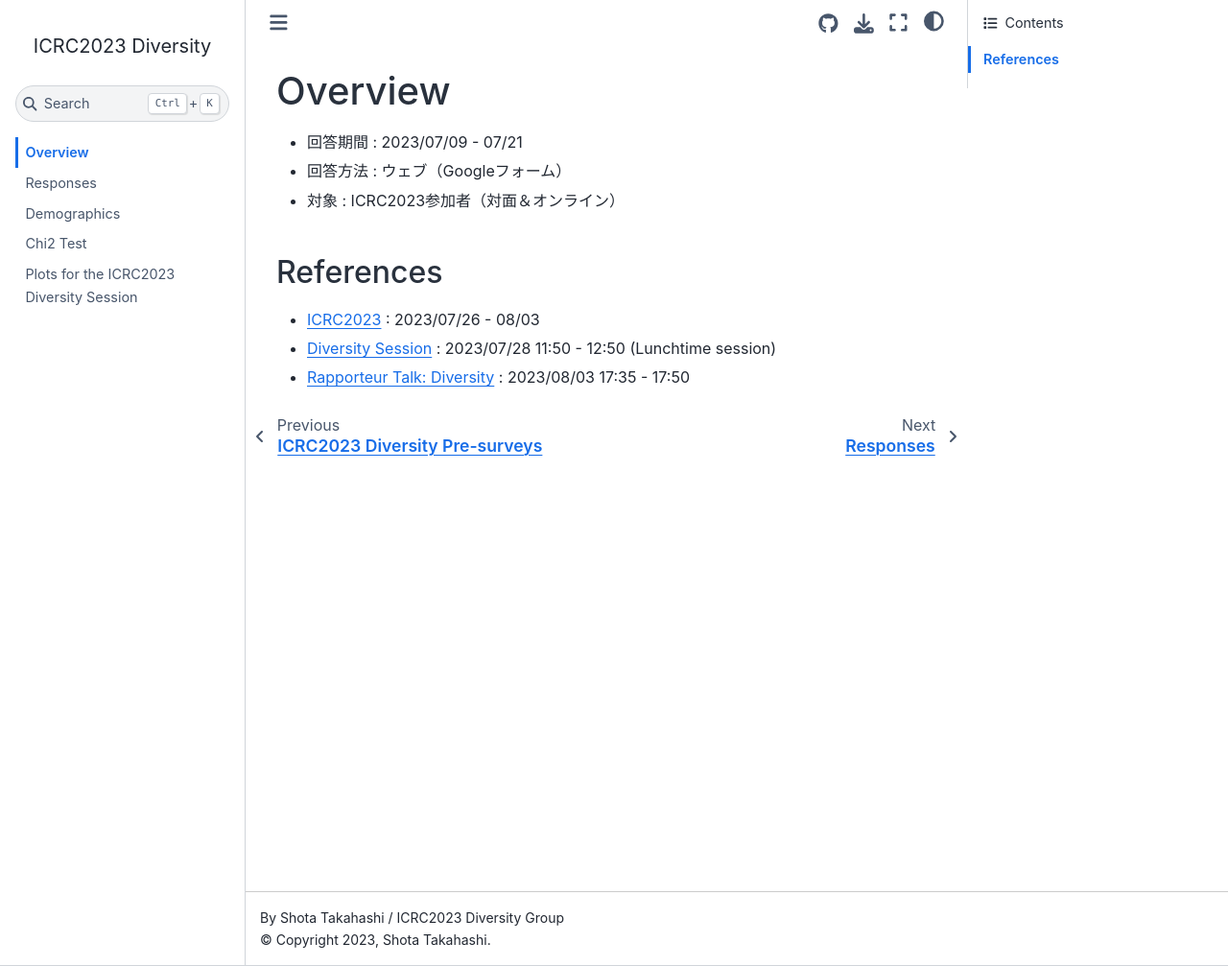
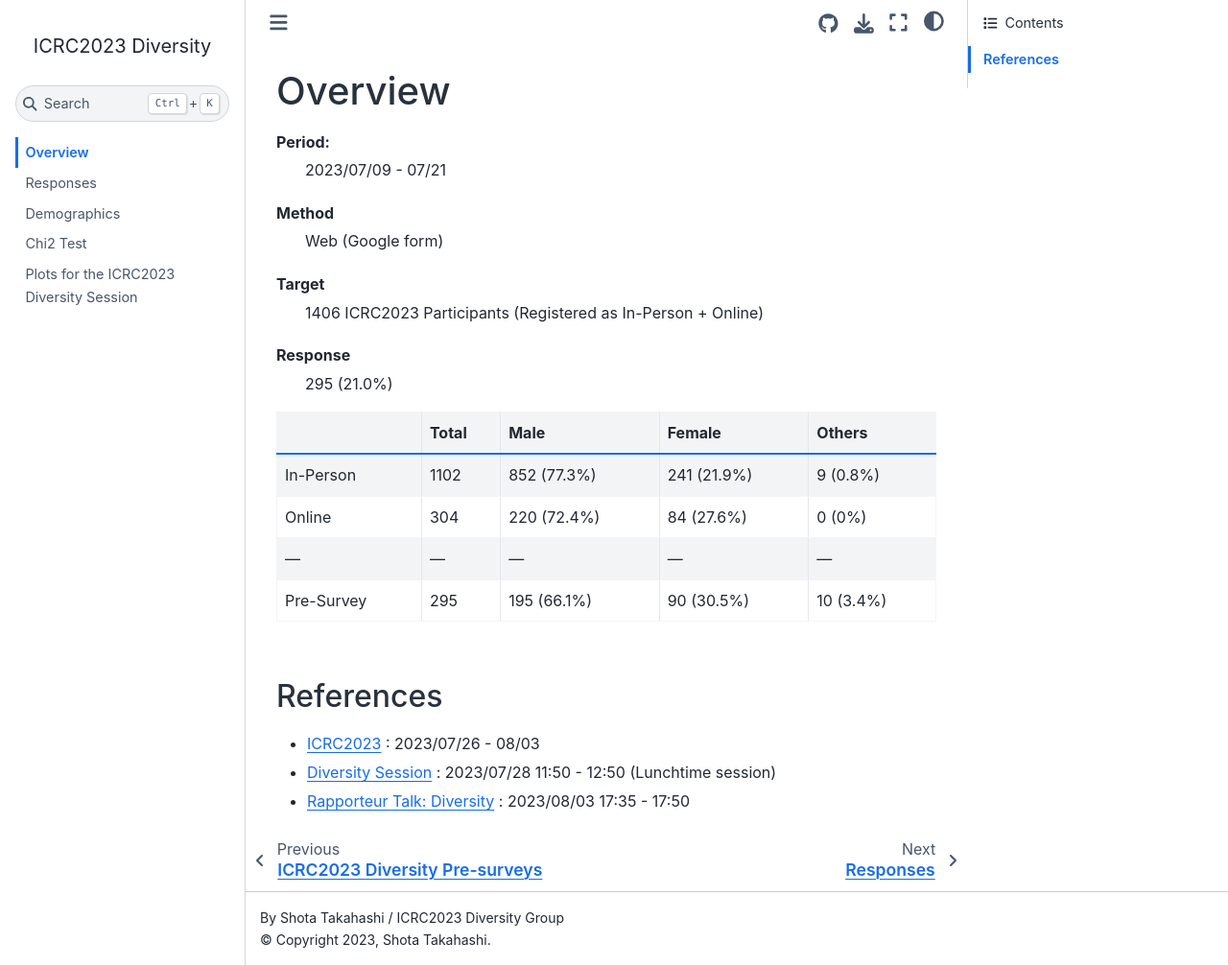
Before and after one commit to ICRC2023/surveys, a Sphinx documentation site: the page built from docs/overview.md, in a window 1280 px wide and 1007 px high. Shown: the whole window at 96% size. Built offline with Sphinx 7.4.7 and the Sphinx Book theme 1.1.4, drawn with Linux system fonts in a browser that asks for light colours.

Commit message:
docs(docs/overview.md): アンケート回答数の概要を追記した

```diff
--- a/docs/overview.md
+++ b/docs/overview.md
@@ -1,8 +1,23 @@
 # Overview
 
-- 回答期間 : 2023/07/09 - 07/21
-- 回答方法 : ウェブ（Googleフォーム）
-- 対象 : ICRC2023参加者（対面＆オンライン）
+Period:
+: 2023/07/09 - 07/21
+
+Method
+: Web (Google form)
+
+Target
+: 1406 ICRC2023 Participants (Registered as In-Person + Online)
+
+Response
+: 295 (21.0%)
+
+| | Total | Male | Female | Others |
+|---|---|---|---|---|
+| In-Person | 1102 | 852 (77.3%) | 241 (21.9%) | 9 (0.8%) |
+| Online | 304 | 220 (72.4%) | 84 (27.6%) | 0 (0%) |
+| --- | --- | --- | --- | --- | --- |
+| Pre-Survey | 295 | 195 (66.1%) | 90 (30.5%) | 10 (3.4%) |
 
 ## References
 
```
